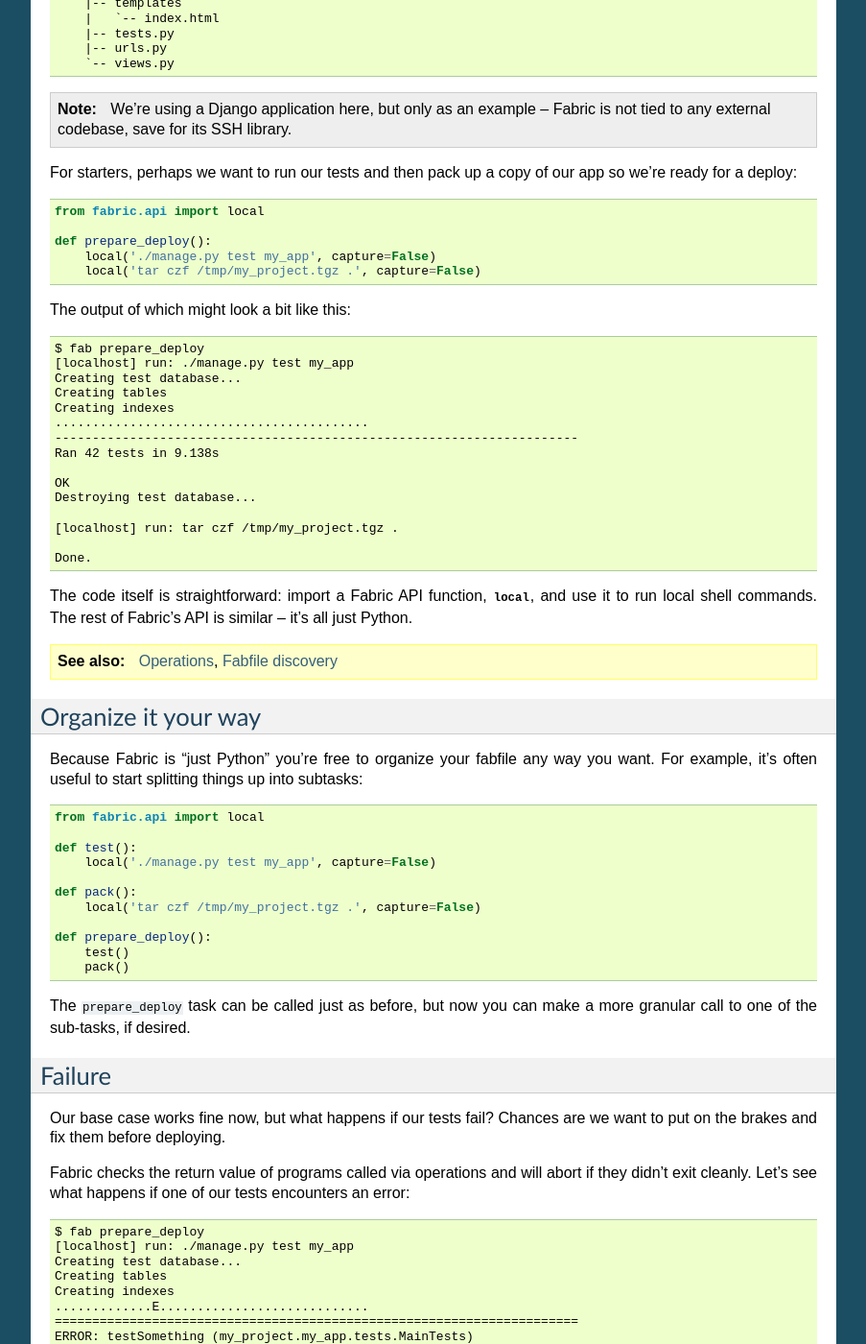
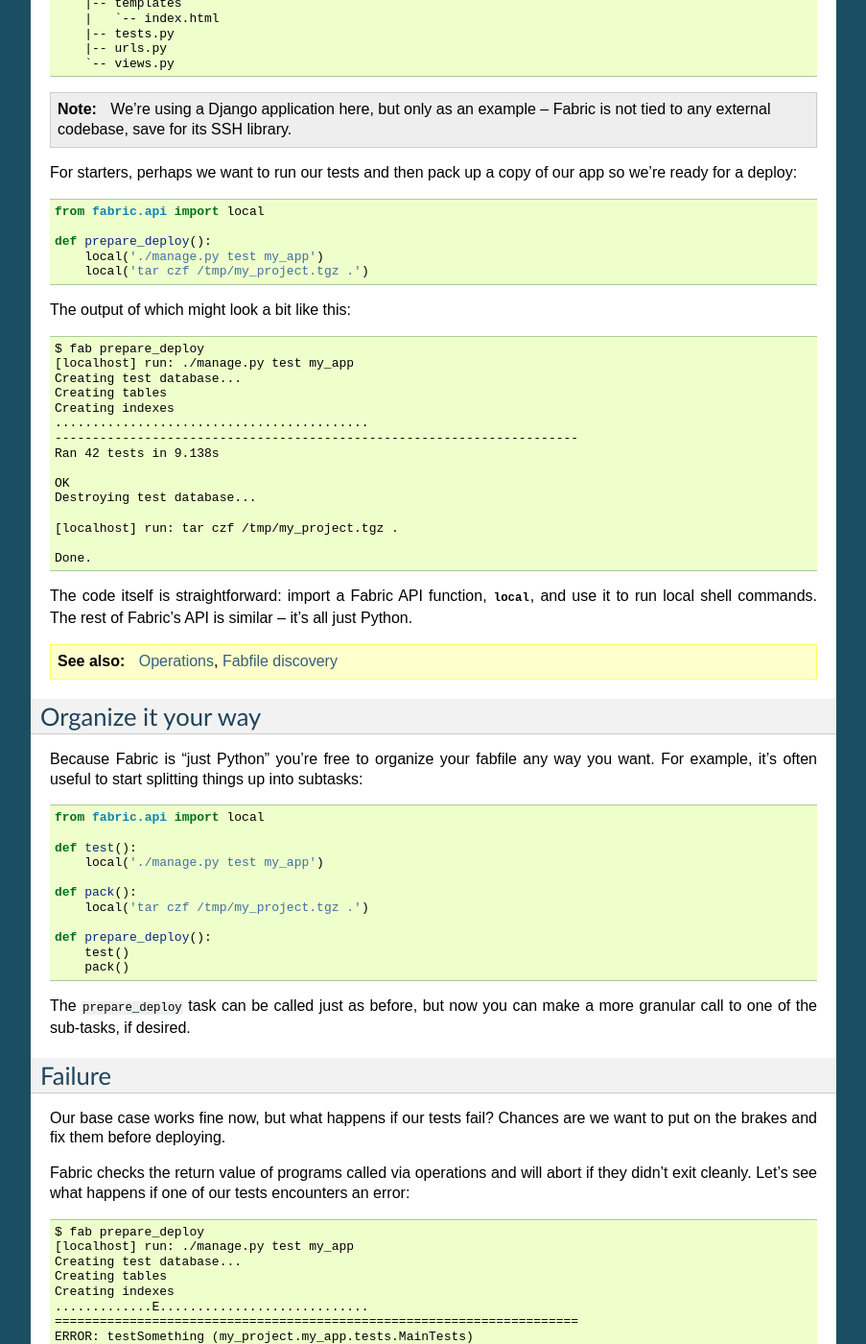
Before and after one commit to fabric/fabric, a Sphinx documentation site: the page built from docs/tutorial.rst, in a window 1280 px wide and 1400 px high, scrolled down 1898 px. Shown: the whole window at 96% size, without its empty margins (198-1101 px from the left). Built offline with Sphinx 7.4.7, drawn with Linux system fonts in a browser that asks for light colours; some of the changed text lies outside the part shown.

Commit message:
Update tutorial's use of local() re #88

```diff
--- a/docs/tutorial.rst
+++ b/docs/tutorial.rst
@@ -119,8 +119,8 @@
     from fabric.api import local
 
     def prepare_deploy():
-        local('./manage.py test my_app', capture=False)
-        local('tar czf /tmp/my_project.tgz .', capture=False)
+        local('./manage.py test my_app')
+        local('tar czf /tmp/my_project.tgz .')
 
 The output of which might look a bit like this::
 
@@ -157,10 +157,10 @@
     from fabric.api import local
 
     def test():
-        local('./manage.py test my_app', capture=False)
+        local('./manage.py test my_app')
 
     def pack():
-        local('tar czf /tmp/my_project.tgz .', capture=False)
+        local('tar czf /tmp/my_project.tgz .')
 
     def prepare_deploy():
         test()
@@ -224,7 +224,7 @@
 
     def test():
         with settings(warn_only=True):
-            result = local('./manage.py test my_app', capture=False)
+            result = local('./manage.py test my_app')
         if result.failed and not confirm("Tests failed. Continue anyway?"):
             abort("Aborting at user request.")
 
@@ -341,12 +341,12 @@
 
     def test():
         with settings(warn_only=True):
-            result = local('./manage.py test my_app', capture=False)
+            result = local('./manage.py test my_app')
         if result.failed and not confirm("Tests failed. Continue anyway?"):
             abort("Aborting at user request.")
 
     def pack():
-        local('tar czf /tmp/my_project.tgz .', capture=False)
+        local('tar czf /tmp/my_project.tgz .')
 
     def prepare_deploy():
         test()
```
